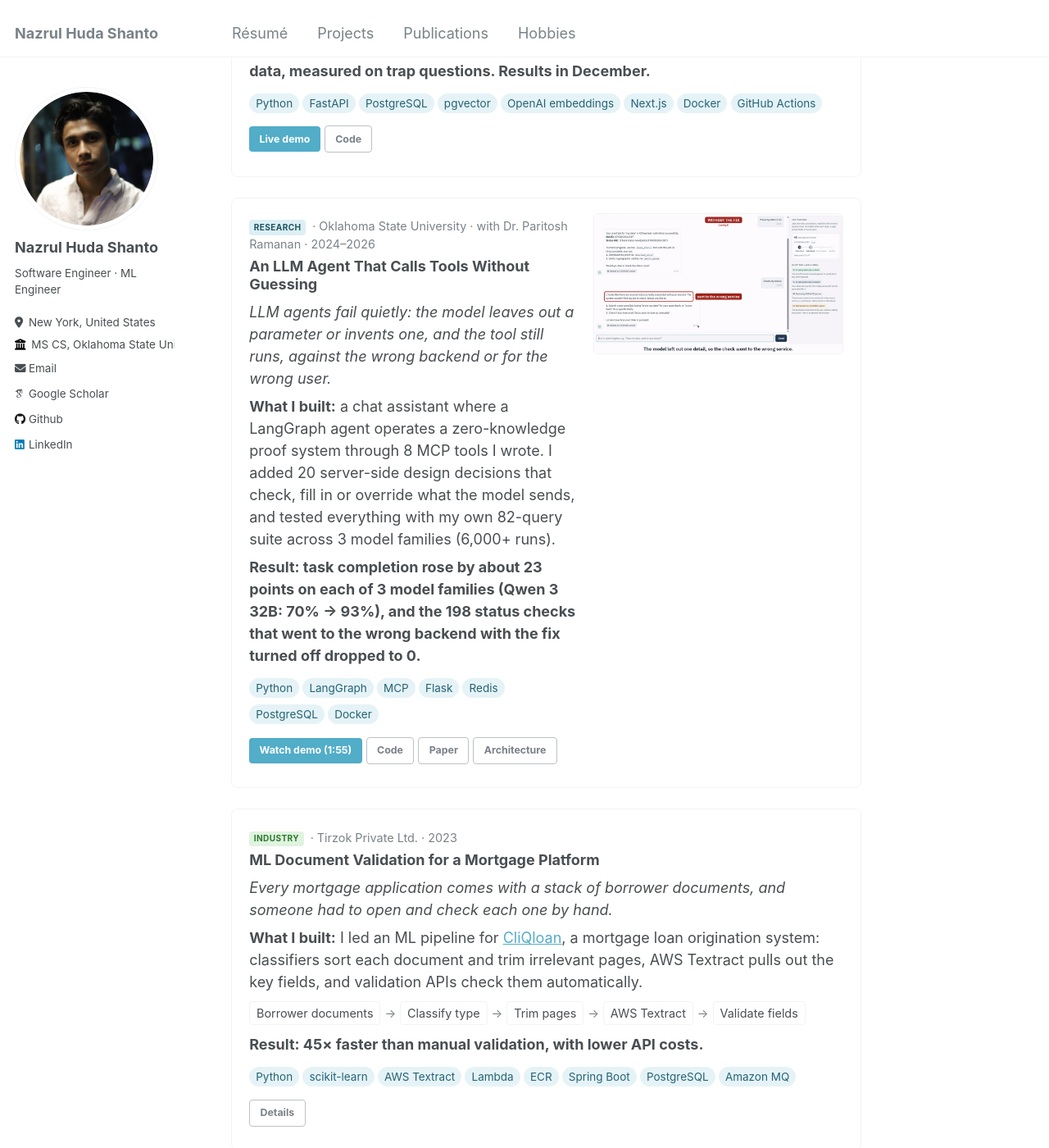
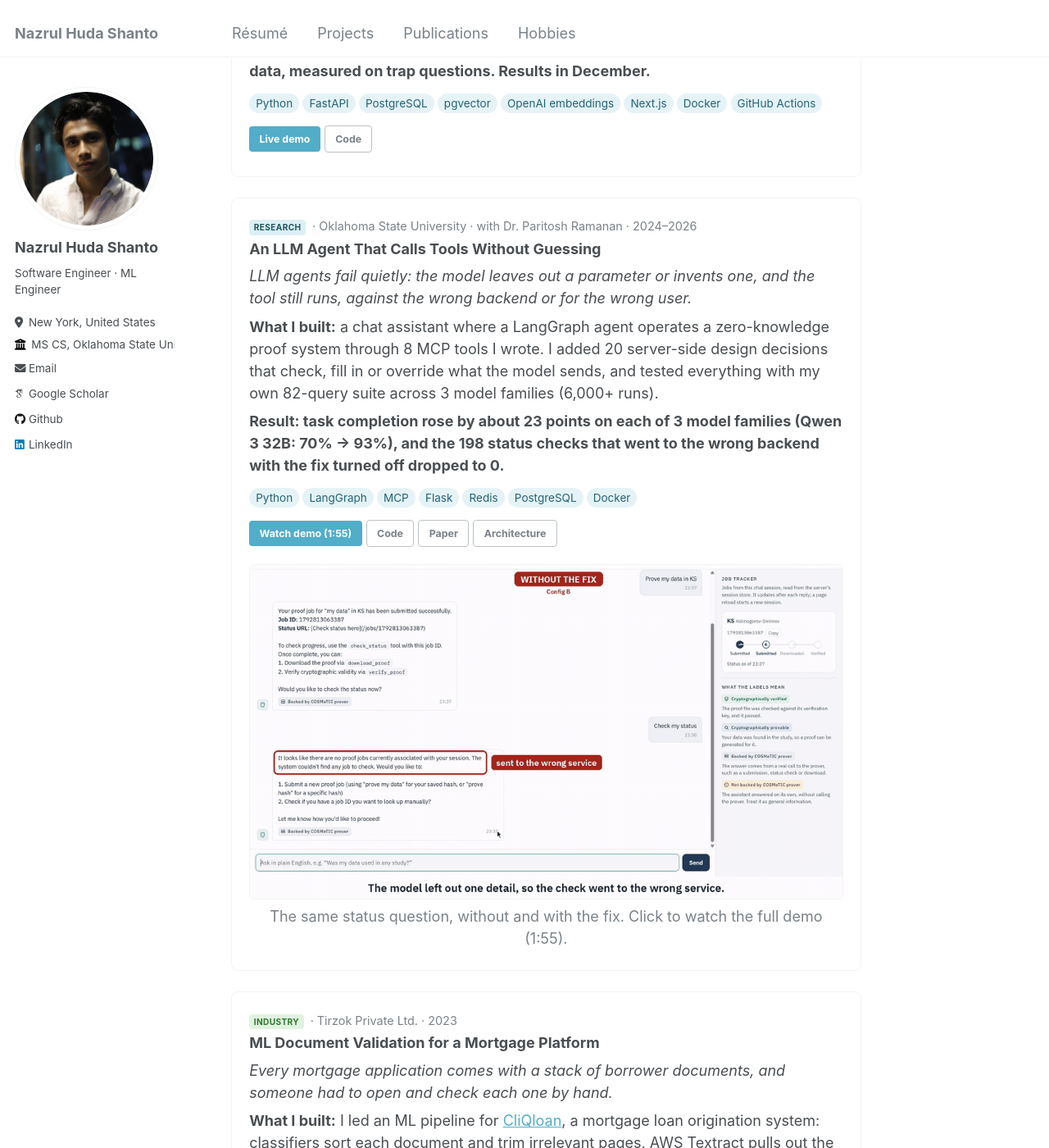
Before and after one commit to nazrulhuda/nazrul.github.io, a Jekyll site: the page built from _pages/about.md, in a window 1280 px wide and 1400 px high, scrolled down 827 px. Shown: the whole window at 82% size. Built offline with Jekyll 4.4.1, drawn with Linux system fonts in a browser that asks for light colours; some web fonts are replaced.

Commit message:
LLM agent card: show the demo GIF at full card width, with a caption

```diff
--- a/_pages/about.md
+++ b/_pages/about.md
@@ -40,7 +40,7 @@ I am a software engineer and ML engineer in New York City. I like building syste
   </p>
 </div>
 
-<div class="card has-media">
+<div class="card has-media media-wide">
   <div>
     <p class="meta"><span class="kind kind--research">Research</span> · Oklahoma State University · with Dr. Paritosh Ramanan · 2024–2026</p>
     <h3>An LLM Agent That Calls Tools Without Guessing</h3>
@@ -57,6 +57,7 @@ I am a software engineer and ML engineer in New York City. I like building syste
   </div>
   <div class="card-media">
     <a href="https://youtu.be/AQkmil7ZKEE"><img src="/images/skeptical_demo.gif" alt="Demo: without the fix, the agent says it can't find a proof job that the tracker still shows; with the fix, the same status question returns Status is done. Click to watch the full video."></a>
+    <p class="media-caption">The same status question, without and with the fix. Click to watch the full demo (1:55).</p>
   </div>
 </div>
 
--- a/assets/css/main.scss
+++ b/assets/css/main.scss
@@ -109,7 +109,12 @@
 .card-media img { width: 100%; border-radius: 6px; border: 1px solid $border-color; }
 @media (min-width: 768px) {
   .card.has-media { display: grid; grid-template-columns: 1fr 42%; gap: 1.2em; align-items: start; }
+  /* A screen recording needs the full card width to be readable: show it under the text */
+  .card.has-media.media-wide { display: block; }
 }
+.media-wide .card-media { margin-top: 1em; }
+.media-wide .card-media img { display: block; max-width: 960px; margin: 0 auto; }
+.media-caption { font-size: 0.8em; color: $gray; text-align: center; margin-top: 0.4em; }
 
 .tags { margin: 0.6em 0; }
 .tag {
```
